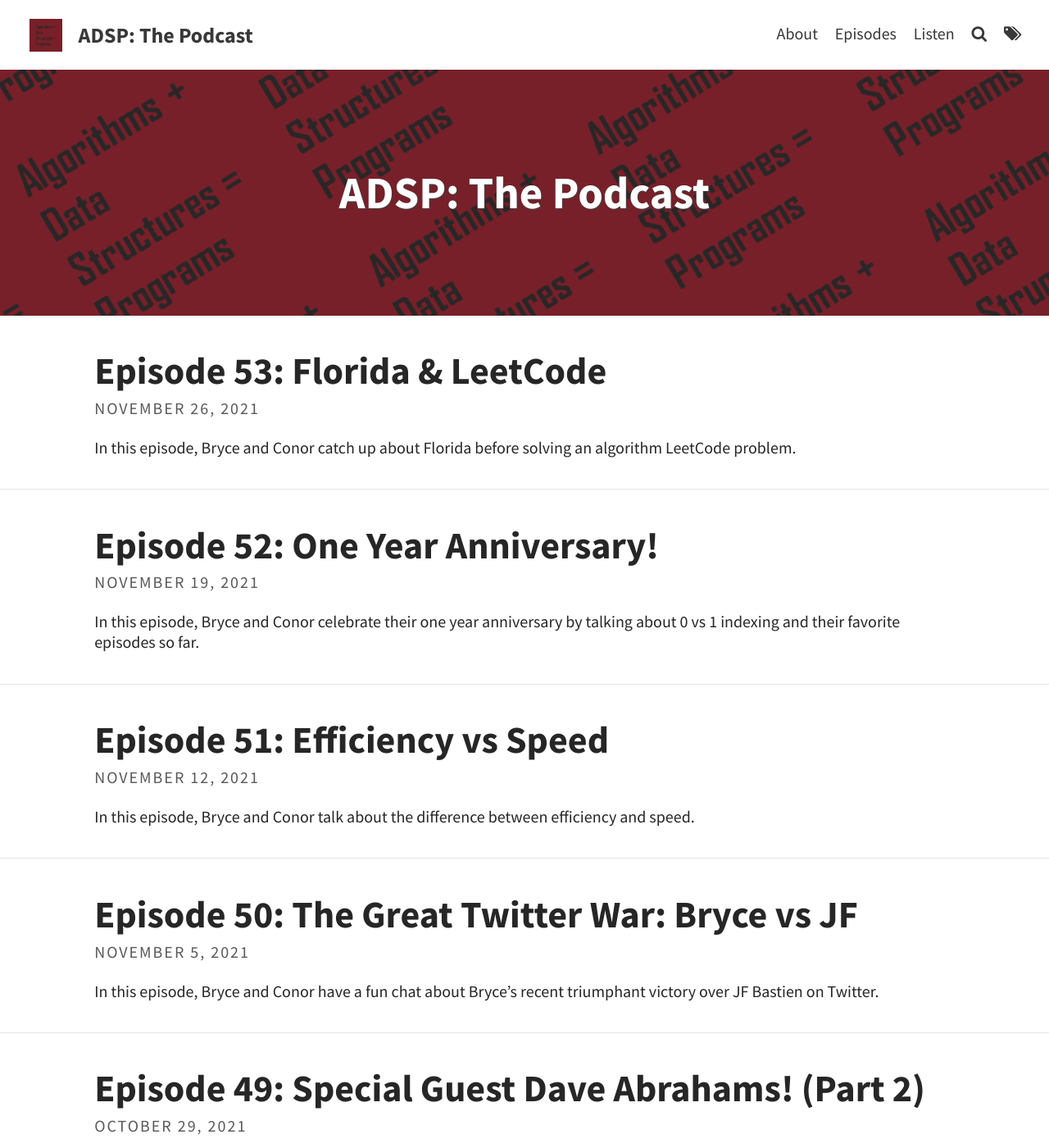
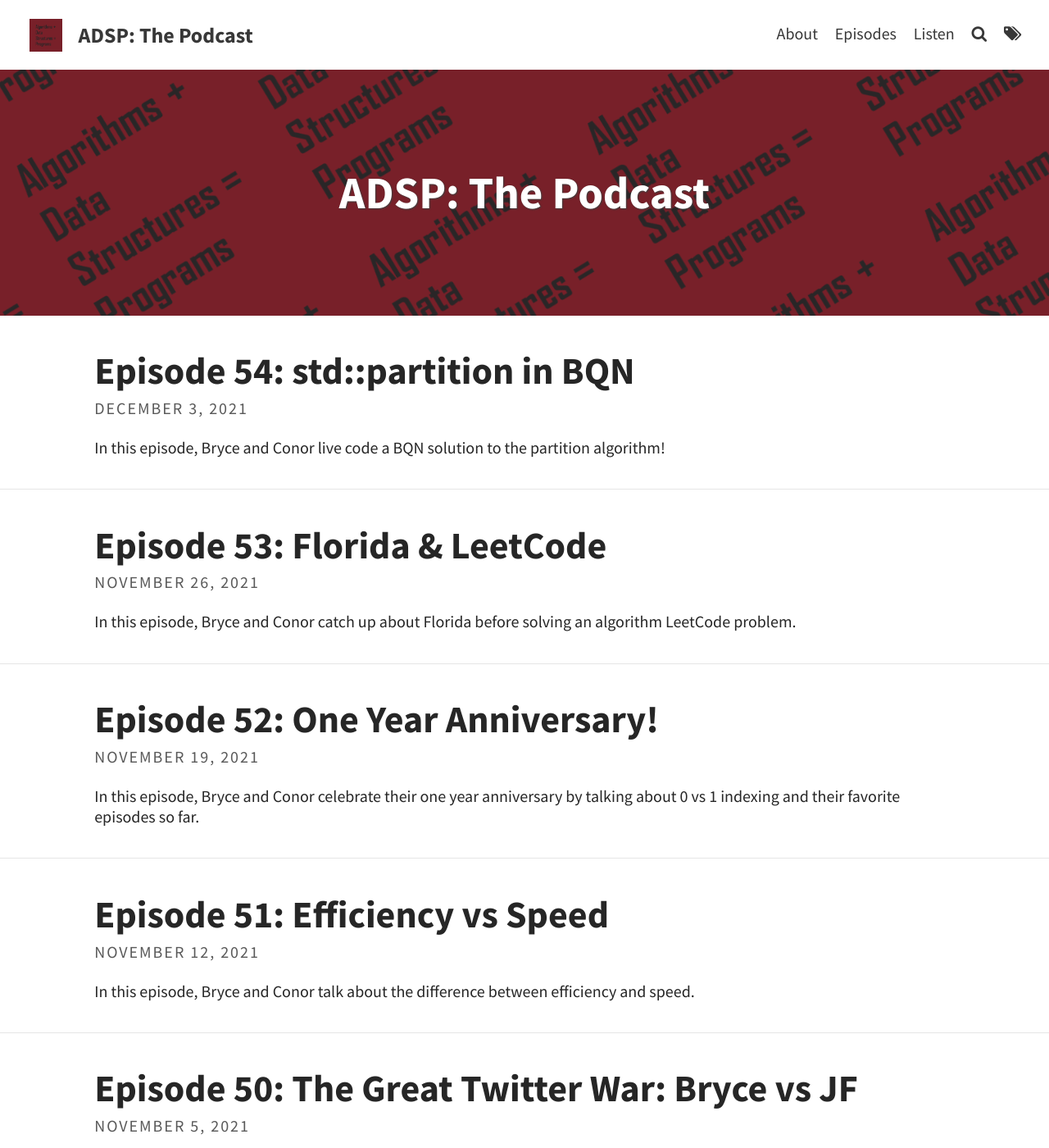
Before and after one commit to codereport/adsp2, a Jekyll site: the page built from index.html, in a window 1280 px wide and 1400 px high. Shown: the whole window at 82% size. Built offline with Jekyll 4.4.1, drawn with Linux system fonts in a browser that asks for light colours; the list of posts is cut into pages by our own code; some of the changed lines change nothing that is shown; some of the changed text lies outside the part shown.

Commit message:
Episode 54

```diff
--- /dev/null
+++ b/_posts/2021-12-03-Episode-54.md
@@ -0,0 +1,45 @@
+---
+layout: post
+title: "Episode 54: std::partition in BQN"
+tags: [C++, Leetcode, Thrust, BQN, Algorithms]
+excerpt_separator: <!--more-->
+---
+
+<div id="buzzsprout-player-9656427"></div><script src="https://www.buzzsprout.com/1501960/9656427-episode-54-std-partition-in-bqn.js?container_id=buzzsprout-player-9656427&player=small" type="text/javascript" charset="utf-8"></script>
+
+<br>In this episode, Bryce and Conor live code a BQN solution to the partition algorithm!
+
+<!--more-->
+
+### Show Notes
+
+**Date Recorded:** 2021-11-23 <br>
+**Date Released:** 2021-12-03
+
+* [LeetCode Problem](https://leetcode.com/problems/sort-array-by-parity/)
+* [BQN Programming Language](https://mlochbaum.github.io/BQN/)
+* [C++ `std::partition`](https://en.cppreference.com/w/cpp/algorithm/partition)
+* [BQN Partition YouTube Explanation Video](https://youtu.be/A16w7qTfT68)
+* [C++ `std::copy_if`](https://en.cppreference.com/w/cpp/algorithm/copy)
+* [C++ `thrust::copy_if` (stencil overload)](https://thrust.github.io/doc/group__stream__compaction_ga36d9d6ed8e17b442c1fd8dc40bd515d5.html#ga36d9d6ed8e17b442c1fd8dc40bd515d5)
+* [C++ `thrust::identity`](https://thrust.github.io/doc/structthrust_1_1identity.html)
+* [Haskell `flip` aka C combinator](https://hackage.haskell.org/package/base-4.16.0.0/docs/Prelude.html#v:flip)
+* [APL `/` (compress)](https://help.dyalog.com/18.0/#Language/Primitive%20Functions/Replicate.htm?Highlight=compress)
+* [APL `⍨` (commute) aka C combinator](https://help.dyalog.com/18.0/#Language/Primitive%20Operators/Commute.htm?Highlight=commute)
+* [APL `⍥` (over) aka Psi combinator](https://help.dyalog.com/18.0/#Language/Primitive%20Operators/Over.htm)
+* [APL fork aka S' combinator](https://help.dyalog.com/18.0/#Language/Introduction/Trains.htm?Highlight=trains)
+* [C++ `thrust::partition`](https://thrust.github.io/doc/group__partitioning_gac5cdbb402c5473ca92e95bc73ecaf13c.html#gac5cdbb402c5473ca92e95bc73ecaf13c)
+* [C++ `thrust::count_if`](https://thrust.github.io/doc/group__counting_gac4131b028e0826ec6d50bbf0b5e8406d.html#gac4131b028e0826ec6d50bbf0b5e8406d)
+* [C++ `thrust::sort`](https://thrust.github.io/doc/group__sorting_ga1099d781e06c43805be06a918f7b7499.html#ga1099d781e06c43805be06a918f7b7499)
+* [C++ `thrust::stable_sort`](https://thrust.github.io/doc/group__sorting_ga703dbe25a420a7eef8d93a65f3588d96.html#ga703dbe25a420a7eef8d93a65f3588d96)
+* [ADSP Episode 51: Efficiency vs Speed](https://adspthepodcast.com/2021/11/12/Episode-51.html)
+* [C++ Seasoning by Sean Parent](https://www.youtube.com/watch?v=qH6sSOr-yk8)
+* [C++ `thrust::make_transform_iterator`](https://thrust.github.io/doc/group__fancyiterator_ga088f4b472d71b998675cf61ea64633f9.html)
+* [C++ `thrust::reduce`](https://thrust.github.io/doc/group__reductions_ga43eea9a000f912716189687306884fc7.html#ga43eea9a000f912716189687306884fc7)
+
+### Intro Song Info
+
+Miss You by Sarah Jansen https://soundcloud.com/sarahjansenmusic<br>
+Creative Commons — Attribution 3.0 Unported — CC BY 3.0<br>
+Free Download / Stream: http://bit.ly/l-miss-you<br>
+Music promoted by Audio Library https://youtu.be/iYYxnasvfx8<br>
--- a/pages/episodes.md
+++ b/pages/episodes.md
@@ -9,6 +9,7 @@
 
 |   #   |                                                  Title                                                  | Release Date |
 | :---: | :-----------------------------------------------------------------------------------------------------: | :----------: |
+|  54   |            [`std::partition` in BQN](https://adspthepodcast.com/2021/12/03/Episode-54.html)             |  2021-12-03  |
 |  53   |               [Florida & LeetCode](https://adspthepodcast.com/2021/11/26/Episode-53.html)               |  2021-11-26  |
 |  52   |             [One Year Anniversary!](https://adspthepodcast.com/2021/11/19/Episode-52.html)              |  2021-11-19  |
 |  51   |              [Efficiency vs Speed](https://adspthepodcast.com/2021/11/12/Episode-51.html)               |  2021-11-12  |
```
